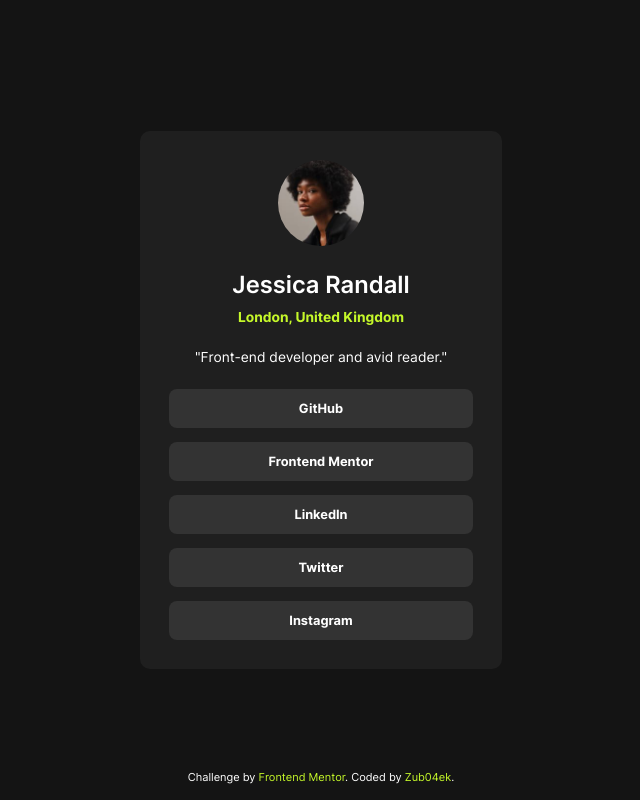
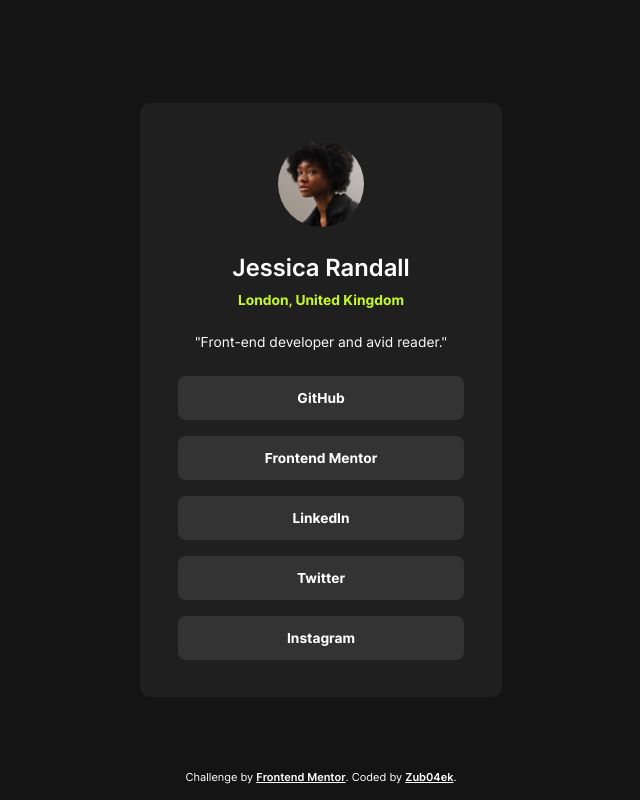
Before and after one commit to Zub04ek/social-links-profile, a plain HTML site: page index.html in a window 1280 px wide. Shown: the whole page, without its empty margins (319-959 px from the left). Drawn offline with Linux system fonts and the light colour scheme.

Commit message:
small style improvements

```diff
--- a/css/styles.css
+++ b/css/styles.css
@@ -75,11 +75,11 @@ a {
   display: flex;
   flex-direction: column;
   align-items: center;
-  gap: 24px;
+  gap: 26px;
   /*
     - min padding = 24px;
-    - max padding = 30px; */
-  padding: clamp(1.5rem, 1.393rem + 0.54vw, 1.875rem);
+    - max padding = 40px; */
+  padding: clamp(1.5rem, 1.148rem + 1.5vw, 2.5rem);
 
   /*
     - min card width = 327px;
@@ -132,7 +132,7 @@ a {
   display: flex;
   align-items: center;
   flex-direction: column;
-  gap: 14px;
+  gap: 16px;
   width: 100%;
 }
 .socials > li {
@@ -140,13 +140,13 @@ a {
 }
 .socials > li > a {
   display: block;
-  padding: 12px 0;
+  padding: 14px 0;
   color: var(--text-color);
   font-family: 'Inter-Bold', sans-serif;
   /*
   - min font size = 12px;
-  - max font size = 13px; */
-  font-size: clamp(0.75rem, 0.728rem + 0.09vw, 0.813rem);
+  - max font size = 14px; */
+  font-size: clamp(0.75rem, 0.706rem + 0.19vw, 0.875rem);
   background-color: var(--link-background-color);
   border-radius: 8px;
   text-align: center;
@@ -170,5 +170,12 @@ footer {
   text-align: center;
 }
 .attribution a {
+  font-family: 'Inter-SemiBold', sans-serif;
+  color: var(--text-color);
+  text-decoration: underline;
+  transition: color 0.3s ease-in-out;
+}
+.attribution a:hover,
+.attribution a:focus {
   color: var(--hover-color);
 }
```
